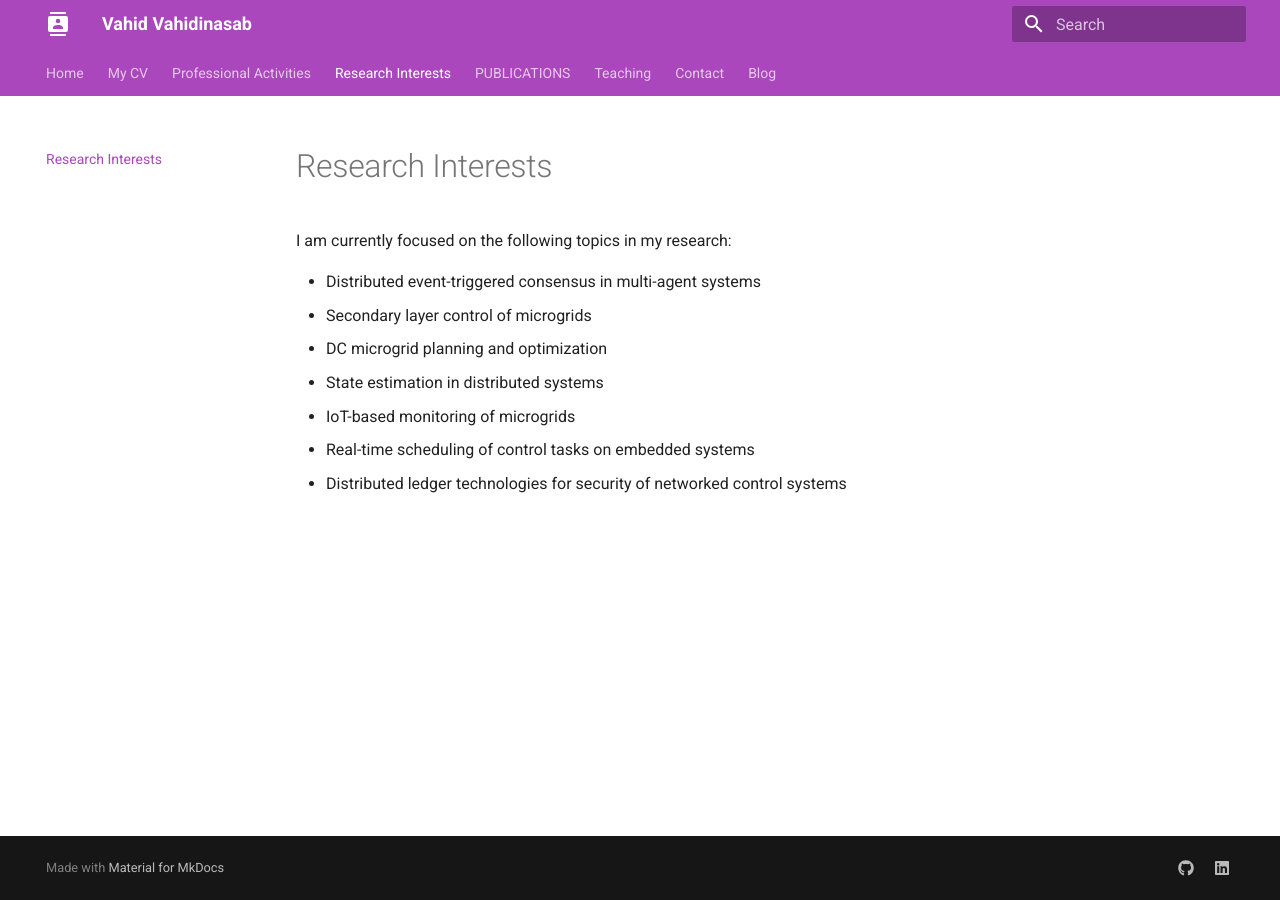
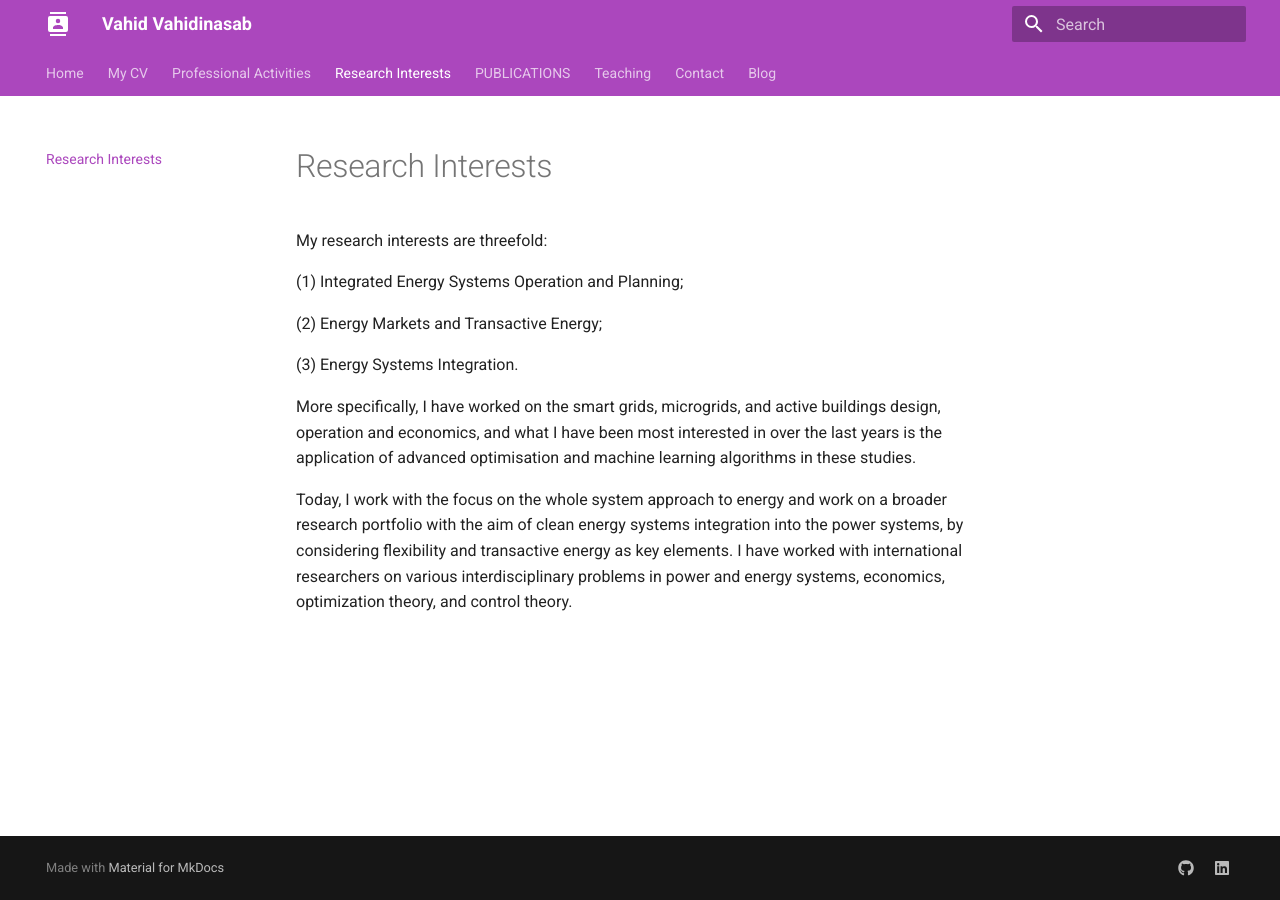
Before and after one commit to vahidinasab/vahidinasab.github.io, an MkDocs documentation site: the page built from docs/interests.md, in a window 1280 px wide. Built offline with MkDocs 1.6.1 and Material for MkDocs 9.7.7, drawn with Linux system fonts in a browser that asks for light colours.

Commit message:
Update interests.md

```diff
--- a/docs/interests.md
+++ b/docs/interests.md
@@ -1,11 +1,13 @@
 # Research Interests
 
-I am currently focused on the following topics in my research:
+My research interests are threefold:
 
-- Distributed event-triggered consensus in multi-agent systems
-- Secondary layer control of microgrids
-- DC microgrid planning and optimization
-- State estimation in distributed systems
-- IoT-based monitoring of microgrids
-- Real-time scheduling of control tasks on embedded systems
-- Distributed ledger technologies for security of networked control systems
+(1) Integrated Energy Systems Operation and Planning;
+
+(2) Energy Markets and Transactive Energy;
+
+(3) Energy Systems Integration.
+
+More specifically, I have worked on the smart grids, microgrids, and active buildings design, operation and economics, and what I have been most interested in over the last years is the application of advanced optimisation and machine learning algorithms in these studies.
+
+Today, I work with the focus on the whole system approach to energy and work on a broader research portfolio with the aim of clean energy systems integration into the power systems, by considering flexibility and transactive energy as key elements. I have worked with international researchers on various interdisciplinary problems in power and energy systems, economics, optimization theory, and control theory.
```
